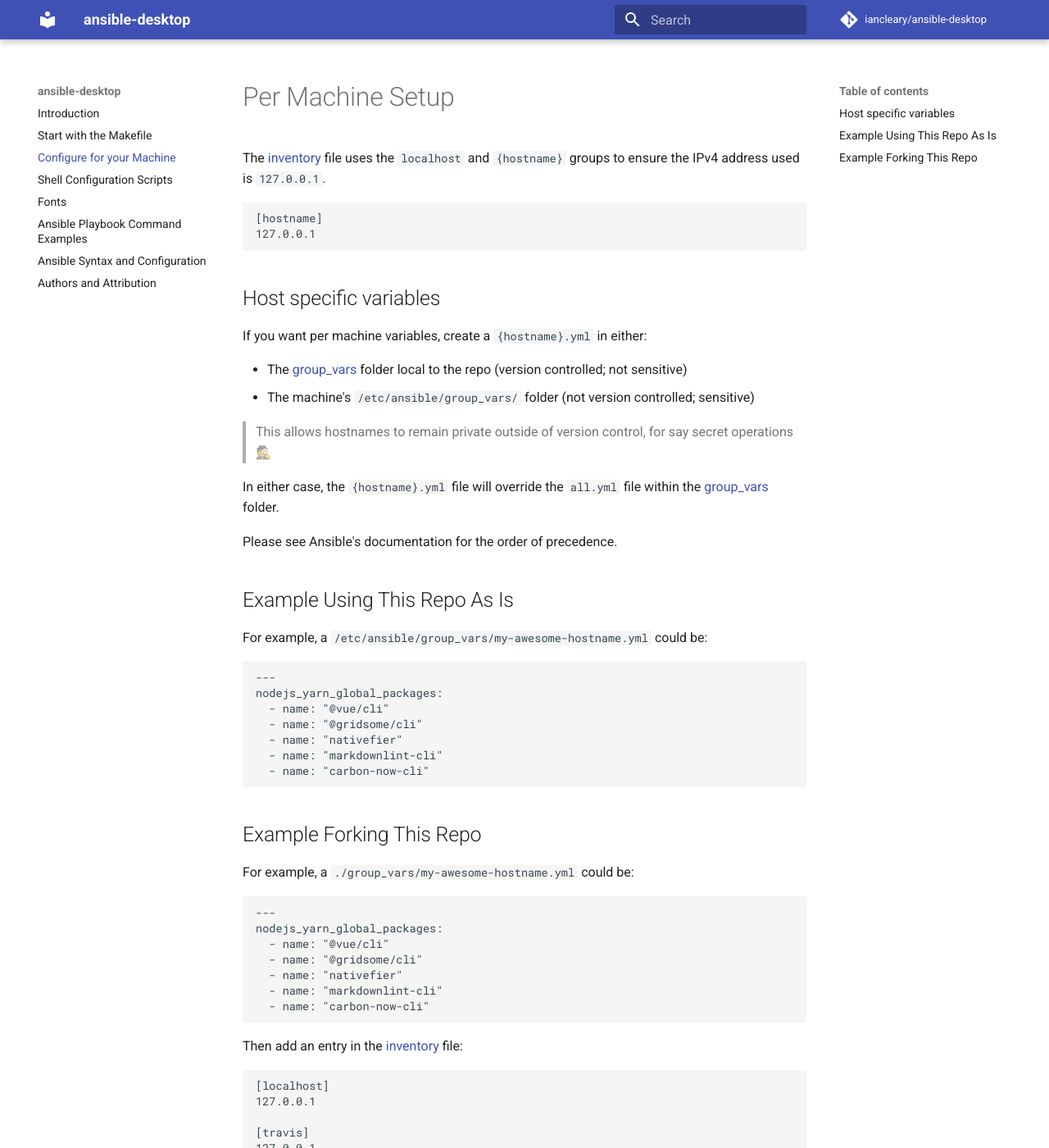
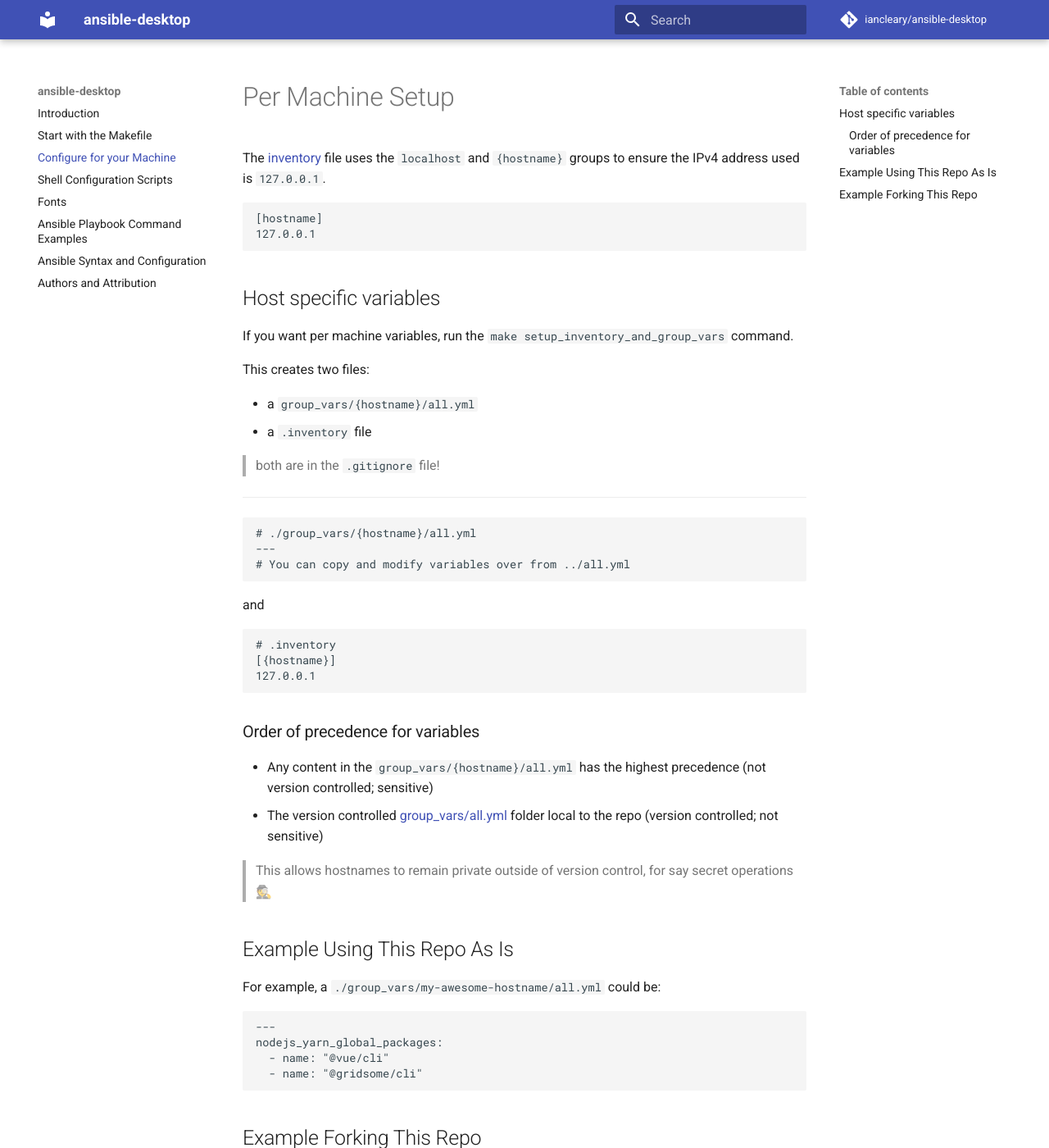
Before and after one commit to iancleary/ubuntu-dev-playbook, an MkDocs documentation site: the page built from docs/host-specific-variables.md, in a window 1280 px wide and 1400 px high. Shown: the whole window at 82% size. Built offline with MkDocs 1.6.1 and Material for MkDocs 9.7.7, drawn with Linux system fonts in a browser that asks for light colours; comment, search, counter and statistics services are not loaded; some of the changed text lies outside the part shown.

````diff
--- a/docs/host-specific-variables.md
+++ b/docs/host-specific-variables.md
@@ -10,55 +10,55 @@
 
 ## Host specific variables
 
-If you want per machine variables, create a `{hostname}.yml` in either:
+If you want per machine variables, run the `make setup_inventory_and_group_vars` command.
 
-* The [group_vars](https://github.com/iancleary/ansible-desktop/tree/master/group_vars) folder local to the repo (version controlled; not sensitive)
-* The machine's `/etc/ansible/group_vars/` folder (not version controlled; sensitive)
+This creates two files:
+
+* a `group_vars/{hostname}/all.yml`
+* a `.inventory` file
+
+> both are in the `.gitignore` file!
+
+---
+
+```yml
+# ./group_vars/{hostname}/all.yml
+---
+# You can copy and modify variables over from ../all.yml
+```
+
+and
+
+```bash
+# .inventory
+[{hostname}]
+127.0.0.1
+```
+
+### Order of precedence for variables
+
+* Any content in the `group_vars/{hostname}/all.yml` has the highest precedence (not version controlled; sensitive)
+* The version controlled [group_vars/all.yml](https://github.com/iancleary/ansible-desktop/tree/master/group_vars/all.yml) folder local to the repo (version controlled; not sensitive)
 
 > This allows hostnames to remain private outside of version control, for say secret operations 🕵️
 
-In either case, the `{hostname}.yml` file will override the `all.yml` file within
-the [group_vars](https://github.com/iancleary/ansible-desktop/tree/master/group_vars) folder.
-
-Please see Ansible's documentation for the order of precedence.
-
 ## Example Using This Repo As Is
 
-For example, a `/etc/ansible/group_vars/my-awesome-hostname.yml` could be:
+For example, a `./group_vars/my-awesome-hostname/all.yml` could be:
 
 ```yaml
 ---
 nodejs_yarn_global_packages:
   - name: "@vue/cli"
   - name: "@gridsome/cli"
-  - name: "nativefier"
-  - name: "markdownlint-cli"
-  - name: "carbon-now-cli"
 ```
 
 ## Example Forking This Repo
 
-For example, a `./group_vars/my-awesome-hostname.yml` could be:
+For example, a `./group_vars/all.yml` could be:
 
 ```yaml
 ---
 nodejs_yarn_global_packages:
   - name: "@vue/cli"
-  - name: "@gridsome/cli"
-  - name: "nativefier"
-  - name: "markdownlint-cli"
-  - name: "carbon-now-cli"
 ```
-
-Then add an entry in the [inventory](https://github.com/iancleary/ansible-desktop/blob/master/inventory) file:
-
-```ini
-[localhost]
-127.0.0.1
-
-[travis]
-127.0.0.1
-
-[my-awesome-hostname]
-127.0.0.1
-```
````
Also changed, not shown: CHANGELOG.md (+8 -0 lines), 4 other files.
